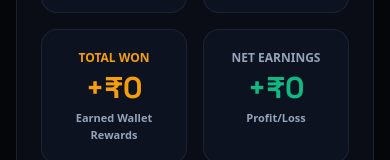
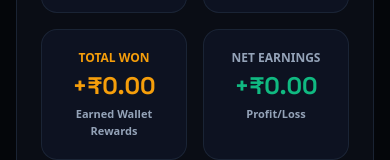
Before and after one commit to Nikhilprashar561/games, a Next.js app in the folder frontend/: page /profile in a window 390 px wide. Shown: the part 1471-1631 px from the top of the page. Built offline with nearby package versions, Linux system fonts and the light colour scheme; no server answers; sample sign-in values are in the browser's storage.

Commit message:
fix: Format all currency, net earnings, and match log amounts to exactly 2 decimal places and ensure full responsive UI layout

```diff
--- a/frontend/app/profile/page.tsx
+++ b/frontend/app/profile/page.tsx
@@ -400,18 +400,18 @@ export default function ProfilePage() {
 
             <div className="p-5 rounded-2xl bg-slate-900/60 border border-slate-800/80 text-center">
               <p className="text-xs font-bold text-amber-500 uppercase">Total Won</p>
-              <p className="text-3xl font-black text-amber-500 mt-1 font-['Space_Grotesk']">
-                +₹{stats.totalWon}
+              <p className="text-2xl sm:text-3xl font-black text-amber-500 mt-1 font-['Space_Grotesk']">
+                +₹{formatCurrency(stats.totalWon)}
               </p>
               <p className="text-[11px] font-semibold text-slate-400 mt-1">Earned Wallet Rewards</p>
             </div>
 
             <div className="p-5 rounded-2xl bg-slate-900/60 border border-slate-800/80 text-center">
               <p className="text-xs font-bold text-slate-400 uppercase">Net Earnings</p>
-              <p className={`text-3xl font-black mt-1 font-['Space_Grotesk'] ${
+              <p className={`text-2xl sm:text-3xl font-black mt-1 font-['Space_Grotesk'] ${
                 stats.netEarnings >= 0 ? 'text-emerald-500' : 'text-rose-500'
               }`}>
-                {stats.netEarnings >= 0 ? `+₹${stats.netEarnings}` : `₹${stats.netEarnings}`}
+                {stats.netEarnings >= 0 ? `+₹${formatCurrency(stats.netEarnings)}` : `₹${formatCurrency(stats.netEarnings)}`}
               </p>
               <p className="text-[11px] font-semibold text-slate-400 mt-1">Profit/Loss</p>
             </div>
@@ -451,10 +451,10 @@ export default function ProfilePage() {
                   <tbody className="divide-y divide-slate-800/60 font-semibold">
                     {logs.map((log) => (
                       <tr key={log.id} className="hover:bg-slate-900/50 transition-colors">
-                        <td className="py-3.5 px-4 font-bold text-white">
+                        <td className="py-3.5 px-4 font-bold text-white whitespace-nowrap">
                           {log.gameTitle}
                         </td>
-                        <td className="py-3.5 px-4 text-slate-300">
+                        <td className="py-3.5 px-4 text-slate-300 whitespace-nowrap">
                           {log.opponentName}
                         </td>
                         <td className="py-3.5 px-4">
@@ -468,18 +468,18 @@ export default function ProfilePage() {
                             {log.result}
                           </span>
                         </td>
-                        <td className="py-3.5 px-4 text-slate-500">
-                          ₹{log.amountSpent}
+                        <td className="py-3.5 px-4 text-slate-500 whitespace-nowrap">
+                          ₹{formatCurrency(log.amountSpent)}
                         </td>
-                        <td className="py-3.5 px-4 font-bold text-amber-500">
-                          +₹{log.amountWon}
+                        <td className="py-3.5 px-4 font-bold text-amber-500 whitespace-nowrap">
+                          +₹{formatCurrency(log.amountWon)}
                         </td>
-                        <td className={`py-3.5 px-4 font-black ${
+                        <td className={`py-3.5 px-4 font-black whitespace-nowrap ${
                           log.netAmount >= 0 ? 'text-emerald-500' : 'text-rose-500'
                         }`}>
-                          {log.netAmount >= 0 ? `+₹${log.netAmount}` : `₹${log.netAmount}`}
+                          {log.netAmount >= 0 ? `+₹${formatCurrency(log.netAmount)}` : `₹${formatCurrency(log.netAmount)}`}
                         </td>
-                        <td className="py-3.5 px-4 text-slate-400 text-xs">
+                        <td className="py-3.5 px-4 text-slate-400 text-xs whitespace-nowrap">
                           {new Date(log.playedAt).toLocaleString()}
                         </td>
                       </tr>
```
Also changed, not shown: 1 other file (tests, documents, lock files or other folders).
